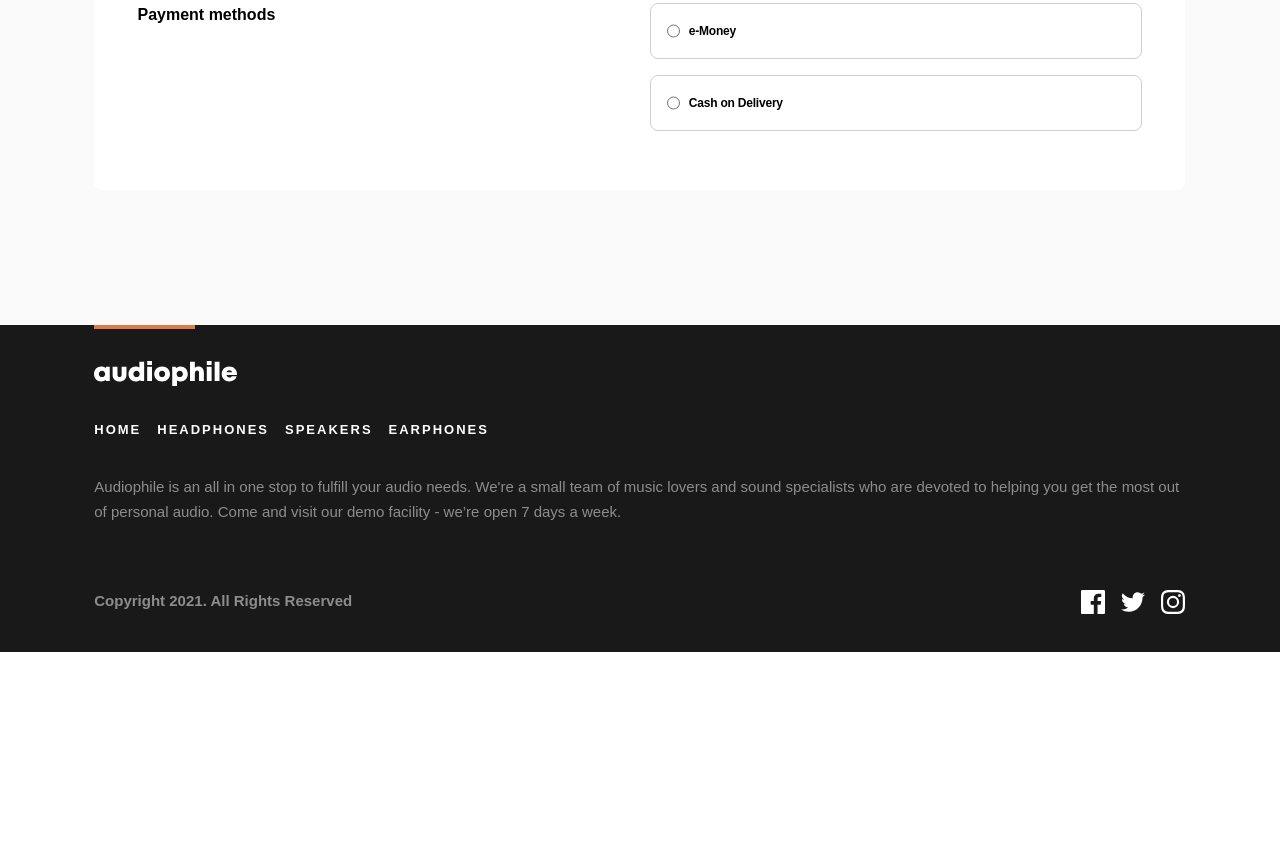
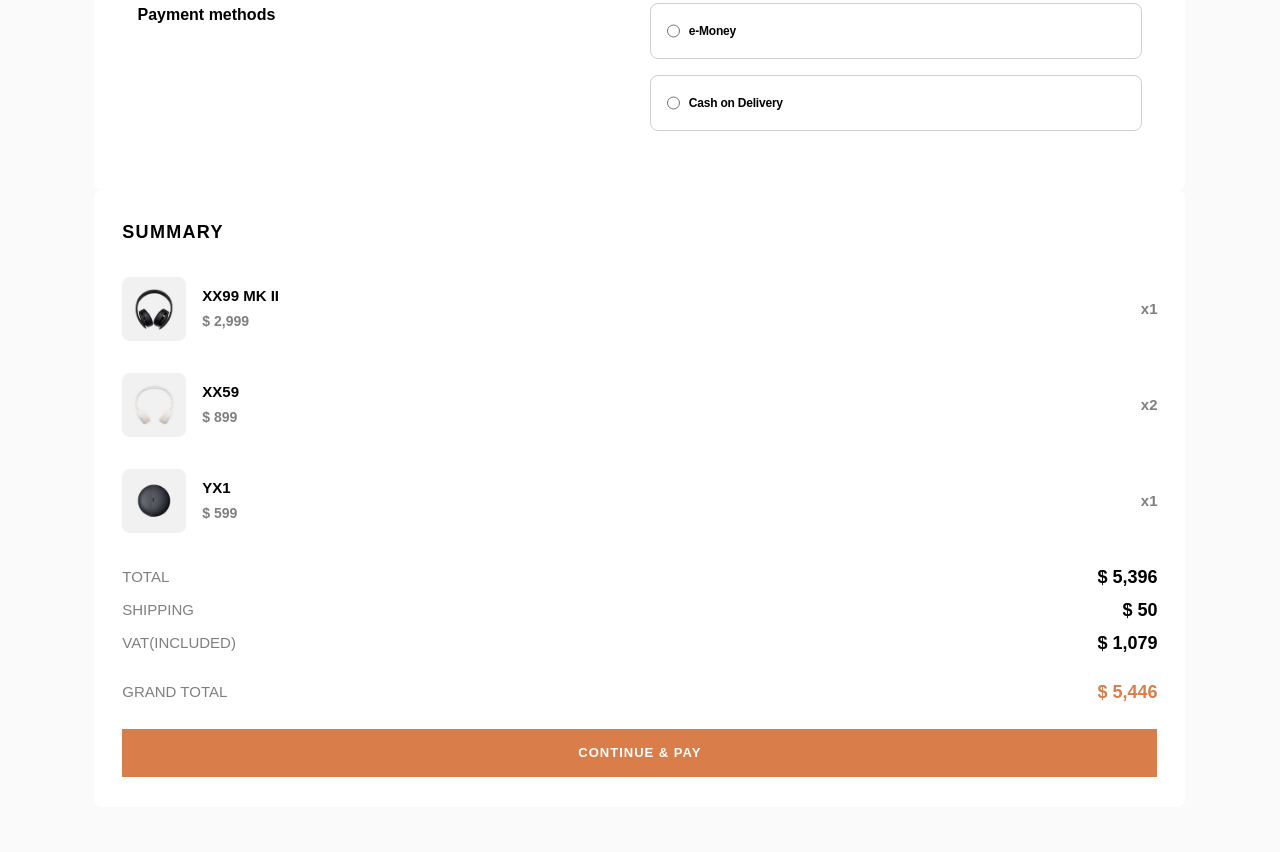
Before and after one commit to mrcordova/audiophile-e-commerce-website, a plain HTML site: page frontend/checkout.html in a window 1280 px wide. Shown: the part 968-1820 px from the top of the page. Before the commit the page ends 1620 px from the top, so only its background shows below. Drawn offline with Linux system fonts and the light colour scheme.

Commit message:
checkout summary styling

```diff
--- a/frontend/checkout.html
+++ b/frontend/checkout.html
@@ -249,7 +249,63 @@
             </div>
           </form>
         </div>
-        <div class="checkout-summary"></div>
+        <div class="checkout-summary manrope-bold">
+          <h3>Summary</h3>
+          <div class="cart-items">
+            <div class="cart-item-cont">
+              <img
+                src="./assets/cart/image-xx99-mark-two-headphones.jpg"
+                alt="xx99 mk ii" />
+              <div class="cart-item-info manrope-bold">
+                <p>xx99 mk ii</p>
+                <p class="amount">$ 2,999</p>
+              </div>
+              <p class="quantity">x1</p>
+            </div>
+            <div class="cart-item-cont">
+              <img
+                src="./assets/cart/image-xx59-headphones.jpg"
+                alt="xx99 mk ii" />
+              <div class="cart-item-info manrope-bold">
+                <p>xx59</p>
+                <p class="amount">$ 899</p>
+              </div>
+              <p class="quantity">x2</p>
+            </div>
+            <div class="cart-item-cont">
+              <img
+                src="./assets/cart/image-yx1-earphones.jpg"
+                alt="xx99 mk ii" />
+              <div class="cart-item-info manrope-bold">
+                <p>yx1</p>
+                <p class="amount">$ 599</p>
+              </div>
+              <p class="quantity">x1</p>
+            </div>
+          </div>
+
+          <div class="cart-total-cont manrope-medium">
+            <div class="total-cont">
+              <div class="cart-total">
+                <p>total</p>
+                <span class="manrope-bold">$ 5,396</span>
+              </div>
+              <div class="cart-total">
+                <p>shipping</p>
+                <span class="manrope-bold">$ 50</span>
+              </div>
+              <div class="cart-total">
+                <p>vat(included)</p>
+                <span class="manrope-bold">$ 1,079</span>
+              </div>
+            </div>
+            <div class="cart-total">
+              <p>grand total</p>
+              <span class="manrope-bold grand-total">$ 5,446</span>
+            </div>
+            <a class="manrope-bold">continue & pay</a>
+          </div>
+        </div>
       </div>
     </main>
 
--- a/frontend/css/style.css
+++ b/frontend/css/style.css
@@ -66,7 +66,7 @@ main {
   border: 0;
   border-radius: 0.5rem;
   width: clamp(20.438rem, calc(17.456rem + 12.723vw), 23.563rem);
-  /* height: 30.5rem; */
+
   top: 7.125rem;
   margin-inline: auto;
   padding-inline: clamp(1.75rem, calc(1.452rem + 1.272vw), 2.063rem);
@@ -212,6 +212,107 @@ main {
       font-size: clamp(1.75rem, calc(1.511rem + 1.018vw), 2rem);
       letter-spacing: clamp(0.063rem, calc(0.054rem + 0.036vw), 0.071rem);
       line-height: 1.35;
+    }
+  }
+
+  & .checkout-summary {
+    border-radius: 0.5rem;
+    background-color: var(--white);
+    padding-inline: clamp(1.5rem, calc(1.261rem + 1.018vw), 1.75rem);
+    padding-block: clamp(1.5rem, calc(1.142rem + 1.527vw), 1.875rem)
+      clamp(1.875rem, calc(1.997rem + -0.254vw), 1.938rem);
+    display: flex;
+    flex-direction: column;
+    gap: 2rem;
+    text-transform: uppercase;
+
+    & h3 {
+      font-size: 1.125rem;
+      letter-spacing: 0.081rem;
+      line-height: 1.38;
+    }
+    & .amount {
+      color: hsl(from var(--black) h s l / 0.5);
+      font-size: 0.875rem;
+      line-height: 1.78;
+    }
+    & .cart-items {
+      display: flex;
+      flex-direction: column;
+      gap: 2rem;
+      max-height: 17rem;
+      scrollbar-gutter: stable;
+      overflow-y: auto;
+      margin-inline-end: -0.9375rem;
+    }
+
+    & .cart-item-cont {
+      display: flex;
+      align-items: center;
+      justify-content: space-between;
+      gap: 1rem;
+
+      & .cart-item-info {
+        flex: 1;
+        & :first-child {
+          font-size: 0.938rem;
+          line-height: 1.66;
+        }
+      }
+    }
+    & .cart-total-cont {
+      display: flex;
+      flex-direction: column;
+      gap: 1.5rem;
+
+      & .cart-total {
+        display: flex;
+        justify-content: space-between;
+        text-transform: uppercase;
+
+        & p {
+          color: hsl(from var(--black) h s l / 0.5);
+          font-size: 0.938rem;
+          line-height: 1.66;
+        }
+        & span {
+          font-size: 1.125rem;
+          line-height: 1.388;
+        }
+      }
+
+      & .grand-total {
+        color: var(--peru);
+      }
+
+      & .total-cont {
+        display: flex;
+        flex-direction: column;
+        gap: 0.5rem;
+      }
+
+      & button,
+      a {
+        background-color: var(--peru);
+        color: var(--white);
+        text-align: center;
+        font-size: 0.813rem;
+        letter-spacing: 0.063rem;
+        line-height: 1.38;
+        padding-block: 0.938rem;
+        text-decoration: none;
+      }
+    }
+    & .quantity {
+      text-transform: none;
+      color: hsl(from var(--black) h s l / 0.5);
+      font-size: 0.938rem;
+      line-height: 1.66;
+    }
+
+    & img {
+      border-radius: 0.5rem;
+      width: 4rem;
     }
   }
 }
```
